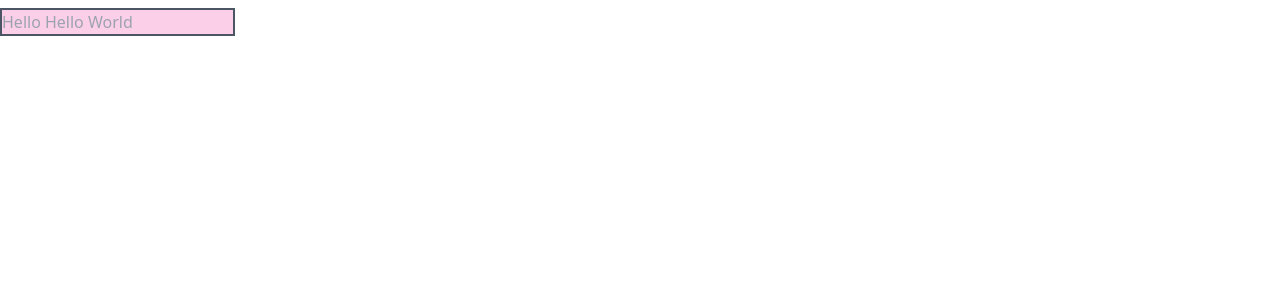
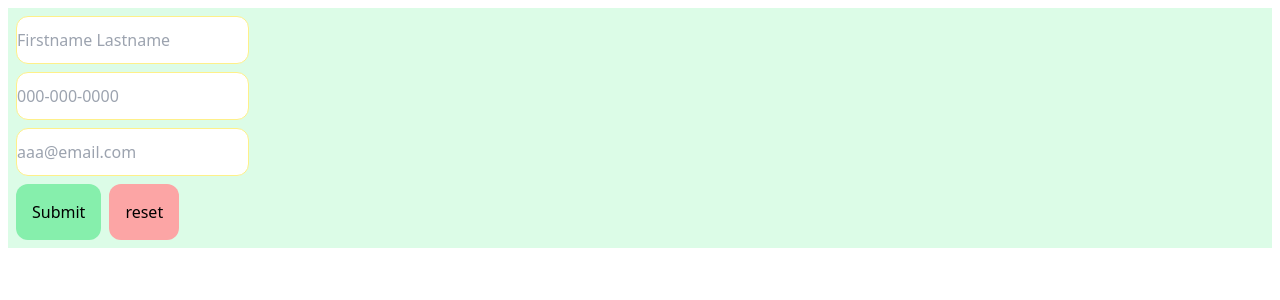
Before and after one commit to soAcademy/workshop-state-and-event, a React (Create React App) app: page / in a window 1280 px wide. Shown: the top 300 px of the page. Built offline with nearby package versions, Linux system fonts and the light colour scheme.

Commit message:
feat:onSubmit Event7

```diff
--- a/src/App.js
+++ b/src/App.js
@@ -4,7 +4,7 @@ import Event3 from "./Events/Event3";
 import Event4 from "./Events/Event4";
 import Event5 from "./Events/Event5";
 import Event6 from "./Events/Event6";
-// import Event7 from "./EventsAnswer/Event7";
+import Event7 from "./Events/Event7";
 // import Event8 from "./EventsAnswer/Event8";
 
 // import State1 from "./StatesAnswer/State1";
@@ -35,8 +35,8 @@ const App = () => {
       {/* <Event3 /> */}
       {/* <Event4 /> */}
       {/* <Event5 /> */}
-      <Event6 />
-      {/* <Event7 /> */}
+      {/* <Event6 /> */}
+      <Event7 />
       {/* <Event8 /> */}
 
       {/* <State1 /> */}
--- a/src/Events/Event6.js
+++ b/src/Events/Event6.js
@@ -3,7 +3,7 @@ import React from "react";
 const Event6 = () => {
   return (
     <input
-      className="my-2 bg-pink-200 border-2 border-gray-600"
+      className="m-2 bg-pink-200 border-2 border-gray-600"
       onSelect={() => console.log("Selected!")}
       placeholder="Hello Hello World"
     />
--- /dev/null
+++ b/src/Events/Event7.js
@@ -0,0 +1,44 @@
+import React from "react";
+
+const Event7 = () => {
+  const submitData = (e) => {
+    e.preventDefault(); // ใช้เพื่อป้องกันการ refresh หน้า ตอนกด submit
+    const data = {
+      name: e.target[0].value,
+      tel: e.target[1].value,
+      email: e.target[2].value
+    }
+    console.log(data);
+  };
+
+  return (
+    <form className="m-2 bg-green-100" onSubmit={(e) => submitData(e)}>
+      <div>
+        <input
+          className="h-12 border border-yellow-200 mt-2 ml-2 rounded-xl"
+          placeholder="Firstname Lastname"
+          id="name"
+          required
+        />
+      </div>
+      <div>
+        <input
+          className="h-12 border border-yellow-200 mt-2 ml-2 rounded-xl"
+          placeholder="000-000-0000"
+          id="tel"
+        />
+      </div>
+      <div>
+        <input
+          className="h-12 border border-yellow-200 mt-2 ml-2 rounded-xl"
+          placeholder="aaa@email.com"
+          id="email"
+        />
+      </div>
+      <button className="bg-green-300 p-4 my-2 ml-2 rounded-xl" type="submit">Submit</button>
+      <button className="bg-red-300 p-4 my-2 ml-2 rounded-xl" type="reset">reset</button>
+    </form>
+  );
+};
+
+export default Event7;
```
